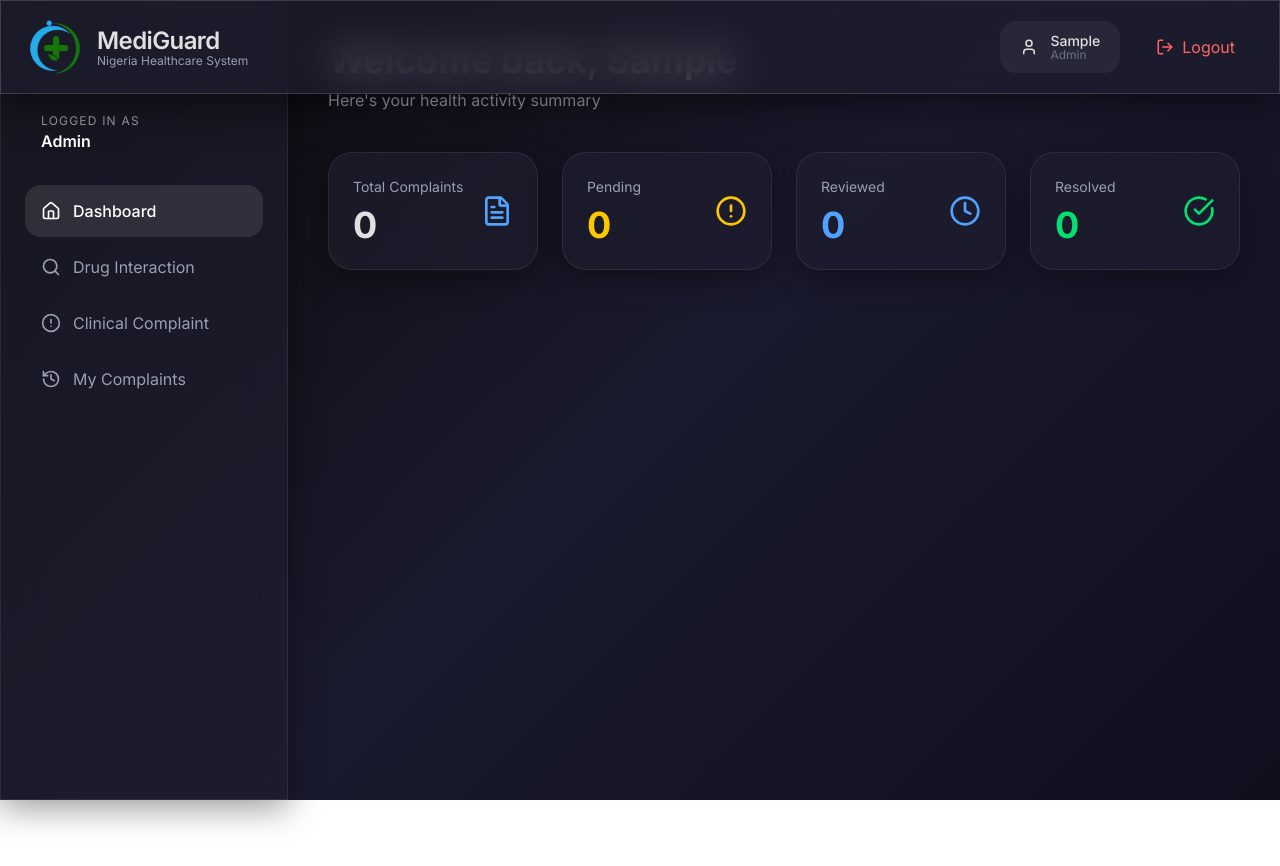
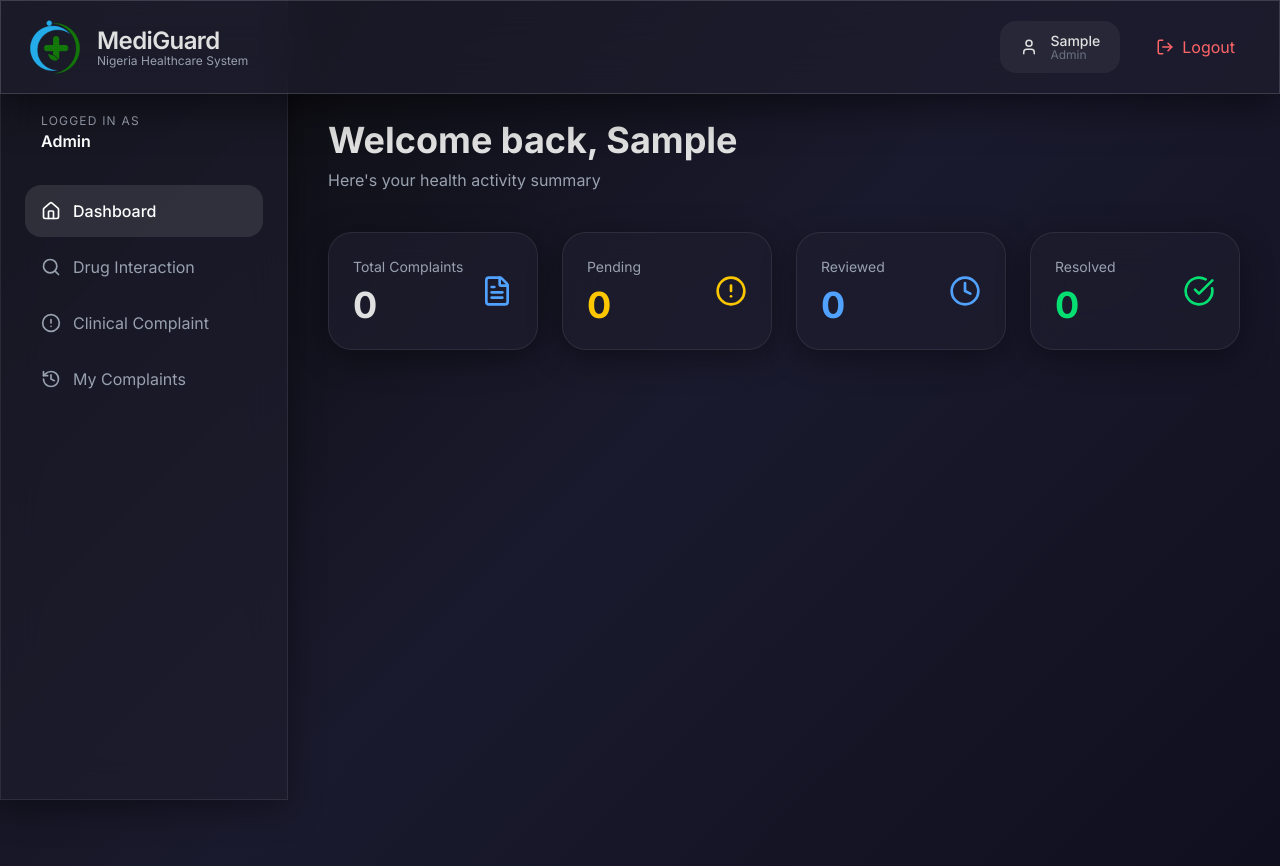
Before and after one commit to Froshlin/drug-medical-system, a Next.js app in the folder client/: page /dashboard in a window 1280 px wide. Shown: the top 866 px of the page. Before the commit the page ends 800 px from the top, so only its background shows below. Built offline with nearby package versions, Linux system fonts and the light colour scheme; no server answers; sample sign-in values are in the browser's storage.

Commit message:
Fixed the dashboard for the patient in dashboard/page.tsx

```diff
--- a/client/app/dashboard/page.tsx
+++ b/client/app/dashboard/page.tsx
@@ -104,7 +104,7 @@ export default function Dashboard() {
             <Navbar />
             <Sidebar />
 
-            <main className="lg:ml-72 pt-20 min-h-screen p-6 lg:p-10">
+            <main className="lg:ml-72 mt-20 pt-20 min-h-screen p-6 lg:p-10">
                 <div className="max-w-7xl mx-auto">
                     <h1 className="text-4xl font-bold mb-2">
                         Welcome back, {isDoctor ? 'Dr.' : ''} {user?.name?.split(' ')[0] || 'User'}
```
